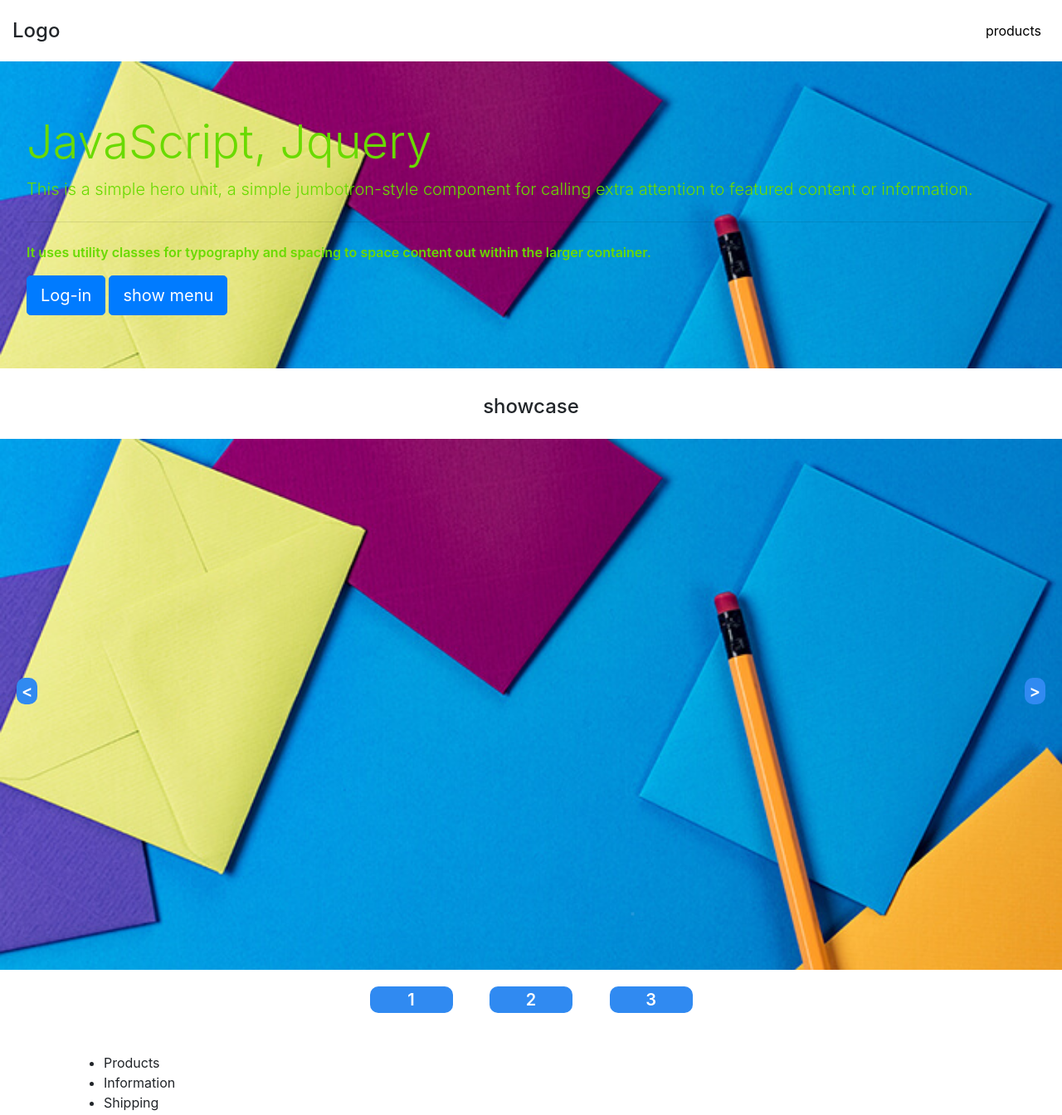
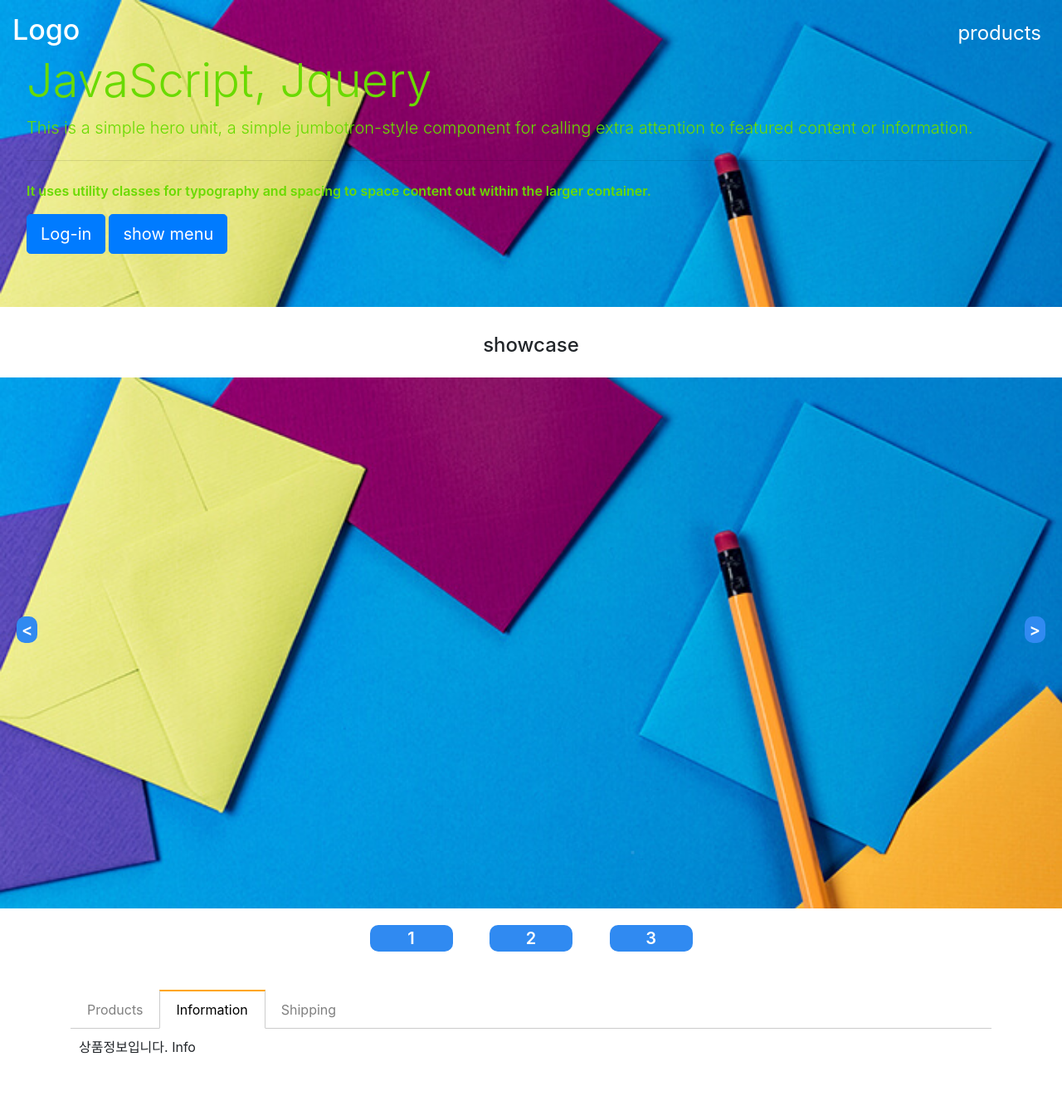
Before and after one commit to sb92300/Javascript, a plain HTML site: page index/boot.html in a window 1280 px wide. Shown: the top 1344 px of the page at 83% size. After the commit the page ends 1300 px from the top, so only its background shows below. Drawn offline with nearby package versions, Linux system fonts and the light colour scheme.

Commit message:
Add files via upload

```diff
--- a/css/boot.css
+++ b/css/boot.css
@@ -58,14 +58,36 @@
     justify-content: space-between;
     padding: 15px;
     align-items: center;
+    background-color: transparent;
+    position: fixed;
+    z-index: 5;
+    width: 100%;
+    color: white;
+    height: 80px;
 }
-.nav-menu h4{
-    margin: 0;
+.nav-menu-css {
+    background: #fff;
+    color: black;
+    height: 60px;
 }
-.nav-menu a {
+.nav-logo{
+    font-size: 34px;
+    transition: all 0.5s;
+}
+.nav-logo-css {
+    color: black;
+    font-size: 24px;
+}
+.nav-toggle{
     text-decoration: none;
+    cursor: pointer;
+    font-size: 24px;
+    color: white;
+    transition: all 0.5s;
+}
+.nav-toggle-css {
+    font-size: 16px;
     color: black;
-    cursor: pointer;
 }
 .nav-menu:active {
     color: black;
@@ -162,3 +184,39 @@
     background-color: rgb(16, 108, 161);
     transition: all 1s;
 }
+ul.list {
+	list-style-type: none;
+	margin: 0;
+	padding: 0;
+	border-bottom: 1px solid #ccc;
+  }
+  ul.list::after {
+	content: '';
+	display: block;
+	clear: both;
+  }
+  .tab-button {
+	display: block;
+	padding: 10px 20px 10px 20px;
+	float: left;
+	margin-right: -1px;
+	margin-bottom: -1px;
+	color: grey;
+	text-decoration: none;
+	cursor: pointer;
+  }
+  .active {
+	border-top: 2px solid orange;
+	border-right: 1px solid #ccc;
+	border-bottom: 1px solid white;
+	border-left: 1px solid #ccc;
+	color: black;
+	margin-top: -2px;
+  }
+  .tab-content {
+	display: none;
+	padding: 10px;
+  }
+  .show {
+	display: block;
+  }
```
